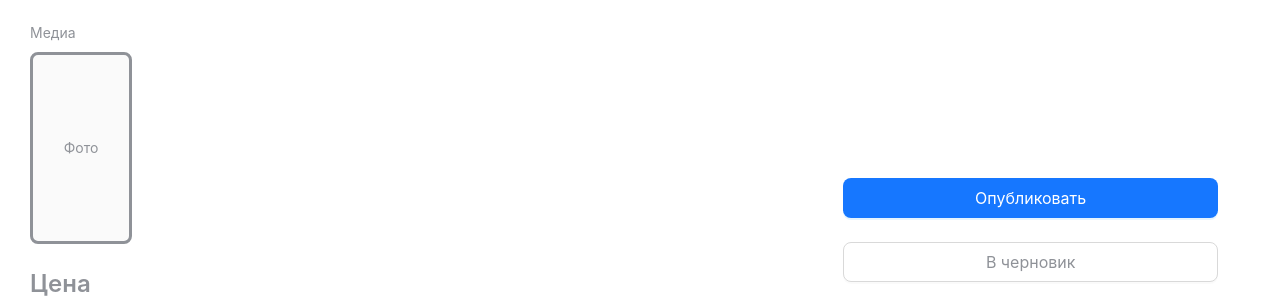
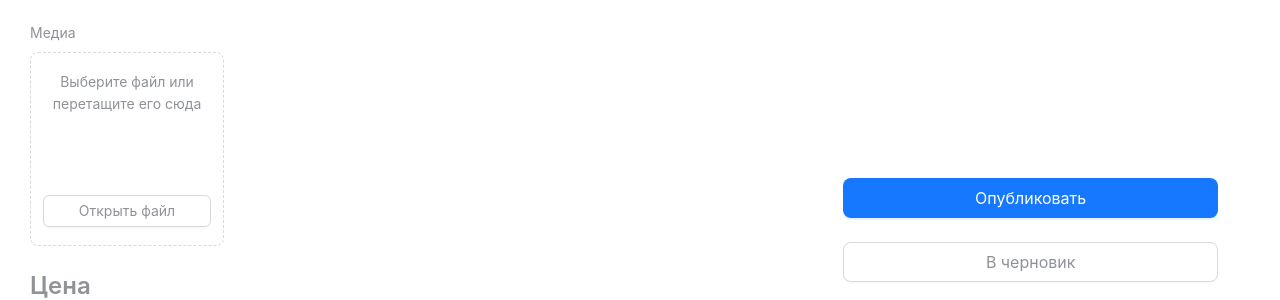
Before and after one commit to shop-define/frontend-admin, a React (Vite) app: page /good/1 in a window 1280 px wide. Shown: the part 552-852 px from the top of the page. Built offline with nearby package versions, Linux system fonts and the light colour scheme; no server answers.

Commit message:
[#0] Добавляет загрузку фото

```diff
--- /dev/null
+++ b/src/api/data/good.ts
@@ -0,0 +1,16 @@
+import { paths } from '../types/api-types.ts'
+import { API_URL } from '../../constants/constants.ts'
+import { fetchWrapper } from '../../helpers/http-api.ts'
+
+const apiUrl = `${API_URL}/good`
+
+type GoodTypes = paths['/api/good/{id}']
+export type GoodResponse = GoodTypes['get']['responses']['200']['content']['application/json']['data']
+
+async function getGoodById(id: GoodTypes['get']['parameters']['path']['id']) {
+  return fetchWrapper.get<GoodResponse>(`${apiUrl}/${id}`)
+}
+
+export const goodsApi = {
+  getGoodById,
+}
--- /dev/null
+++ b/src/api/data/images.ts
@@ -0,0 +1,22 @@
+import { API_URL } from '../../constants/constants.ts'
+import { getAuthToken, handleResponse } from '../../helpers/http-api.ts'
+import { paths } from '../types/api-types.ts'
+
+type ImagesTypes = paths['/api/images/']
+
+async function upload(image: File) {
+  const formData = new FormData()
+  formData.append('image', image)
+
+  return fetch(`${API_URL}/images`, {
+    method: 'POST',
+    headers: {
+      Authorization: getAuthToken(),
+    },
+    body: formData,
+  }).then(handleResponse<ImagesTypes['post']['responses']['200']['content']['application/json']['data']>)
+}
+
+export const imagesApi = {
+  upload,
+}
--- a/src/api/data/index.tsx
+++ b/src/api/data/index.tsx
@@ -1,24 +1,7 @@
 import { paths } from '../types/api-types.ts'
 import { API_URL } from '../../constants/constants.ts'
-
-export const Api = {
-  public: {},
-  private: {},
-}
-
-type GoodTypes = paths['/api/good/{id}']
-export type GoodResponse = GoodTypes['get']['responses']['200']['content']['application/json']['data']
-export const goodApi = {
-  getGoodById: async function (id: GoodTypes['get']['parameters']['path']['id']) {
-    const response = await fetch(`${API_URL}/good/${id}`, { method: 'GET' })
-
-    if (!response.ok) {
-      throw new Error('err')
-    }
-    const prepared = await response.json()
-    return prepared.data as GoodResponse
-  },
-}
+export { goodsApi } from './good.ts'
+export { imagesApi } from './images.ts'
 
 type GoodCategoriesTypes = paths['/api/good-categories/']
 export type GoodCategoriesListResponse =
@@ -34,7 +17,3 @@ export const goodCategoryApi = {
     return prepared.data
   },
 }
-
-export const imagesApi = {
-  postImage: async function () {},
-}
--- a/src/components/upload-button/upload-button.module.css
+++ b/src/components/upload-button/upload-button.module.css
@@ -1,10 +1,22 @@
-.wrapper {
-  display: flex;
-  flex-direction: column;
-  align-items: center;
-  justify-content: center;
+.upload > div {
+  scrollbar-width: none;
+  overflow-x: scroll;
+  flex-flow: row nowrap !important;
+  gap: 20px !important;
+}
 
-  width: 192px;
-  height: 192px;
-  padding: 18px 11px;
+.upload > div > div {
+  order: 2;
+  min-width: 194px !important;
+  height: 194px !important;
+  background-color: transparent !important;
 }
+
+.upload > div > div:last-of-type {
+  order: 1;
+}
+
+.uploadContainer {
+  height: 100%;
+  padding: 18px 12px;
+}
--- a/src/components/upload-button/upload-button.tsx
+++ b/src/components/upload-button/upload-button.tsx
@@ -1,7 +1,58 @@
+import { Button, Flex, message, Upload } from 'antd'
+import Text from 'antd/lib/typography/Text'
+import { RcFile } from 'antd/es/upload'
+import { IMAGE_URL } from '../../constants/constants.ts'
+import { imagesApi } from '../../api/data'
 import s from './upload-button.module.css'
 
-function UploadButton() {
-  return <div className={s.wrapper}></div>
+type Props = {
+  value?: string[]
+  onChange?: (value: string[]) => void
+}
+
+function UploadButton({ value = [], onChange }: Props) {
+  const [messageApi, contextHolder] = message.useMessage()
+
+  const fileList = value?.map((item) => ({
+    url: `${IMAGE_URL}/${item}`,
+    uid: item,
+    name: item,
+  }))
+
+  async function uploadRequest({ file }: { file: string | Blob | RcFile; filename?: string }) {
+    try {
+      const res = await imagesApi.upload(file as File)
+      if (res) onChange?.([...value, res.name])
+    } catch (e) {
+      messageApi.open({
+        type: 'error',
+        content: 'Ошибка загрузки фото',
+      })
+    }
+  }
+
+  function handleRemove(item: { name: string }): void {
+    onChange?.(value?.filter((val) => val !== item.name))
+  }
+
+  return (
+    <>
+      {contextHolder}
+      <Upload
+        listType='picture-card'
+        showUploadList={true}
+        fileList={fileList}
+        customRequest={uploadRequest}
+        onRemove={handleRemove}
+        className={s.upload}
+      >
+        <Flex justify={'space-between'} vertical className={s.uploadContainer}>
+          <Text>Выберите файл или перетащите его сюда</Text>
+          <Button block>Открыть файл</Button>
+        </Flex>
+      </Upload>
+    </>
+  )
 }
 
 export default UploadButton
--- /dev/null
+++ b/src/helpers/http-api.ts
@@ -0,0 +1,18 @@
+export function getAuthToken() {
+  return `Bearer ${localStorage.getItem('token-shop_define')}`
+}
+
+export async function handleResponse<T>(response: Response): Promise<T> {
+  if (!response.ok) {
+    throw new Error('err')
+  }
+
+  const prepared = await response.json()
+  return prepared.data as T
+}
+
+export const fetchWrapper = {
+  get: async function <T>(url: string): Promise<T> {
+    return fetch(url, { method: 'GET' }).then(handleResponse<T>)
+  },
+}
--- a/src/screens/good/good.tsx
+++ b/src/screens/good/good.tsx
@@ -1,14 +1,16 @@
-import { Button, Col, Divider, Flex, Form, Input, message, Radio, Row, Select, Upload } from 'antd'
+import { Button, Col, Divider, Flex, Form, Input, message, Radio, Row, Select } from 'antd'
 import Title from 'antd/lib/typography/Title'
 import { useEffect, useState } from 'react'
-import { IMAGE_URL } from '../../constants/constants.ts'
-import { goodApi, GoodCategoriesListResponse, goodCategoryApi, GoodResponse } from '../../api/data'
 import { useParams } from 'react-router-dom'
+import { goodsApi, GoodCategoriesListResponse, goodCategoryApi } from '../../api/data'
+import { GoodResponse } from '../../api/data/good.ts'
+import UploadButton from '../../components/upload-button/upload-button.tsx'
 
 function Good() {
   const { id } = useParams()
+  // @ts-expect-error fut
+  // eslint-disable-next-line @typescript-eslint/no-unused-vars
   const [messageApi, contextHolder] = message.useMessage()
-  const [imageUrl, setImageUrl] = useState<string>()
   const [categories, setCategories] = useState<GoodCategoriesListResponse>([])
   const [form] = Form.useForm<GoodResponse>()
 
@@ -18,7 +20,7 @@ function Good() {
 
   useEffect(() => {
     if (id) {
-      goodApi
+      goodsApi
         .getGoodById(id)
         .then((data) => {
           form.setFieldsValue(data)
@@ -27,17 +29,6 @@ function Good() {
     }
   }, [form, form.setFieldsValue, id])
 
-  async function uploadRequest(/*{ file }: { file: string | Blob | RcFile; filename?: string }*/) {
-    try {
-      const url = '' //await upload(file as File)
-      if (url) setImageUrl(url)
-    } catch (e) {
-      messageApi.open({
-        type: 'error',
-        content: 'ошибка загрузки фото',
-      })
-    }
-  }
   return (
     <>
       {contextHolder}
@@ -60,15 +51,8 @@ function Good() {
               <Form.Item label='Описание' name='description'>
                 <Input.TextArea style={{ height: 174 }} />
               </Form.Item>
-              <Form.Item label='Медиа'>
-                <Upload
-                  listType='picture-card'
-                  showUploadList={false}
-                  customRequest={uploadRequest}
-                  style={{ border: 'solid', height: 192 }}
-                >
-                  {imageUrl ? <img src={`${IMAGE_URL}${imageUrl}`} alt='avatar' style={{ width: '100%' }} /> : 'Фото'}
-                </Upload>
+              <Form.Item label='Медиа' name='images'>
+                <UploadButton />
               </Form.Item>
               <Title level={3}>Цена</Title>
               <Row gutter={{ lg: 20 }}>
@@ -78,7 +62,7 @@ function Good() {
                   </Form.Item>
                 </Col>
                 <Col span={12}>
-                  <Form.Item label='Цена со скидкой'>
+                  <Form.Item label='Цена со скидкой' name='priceWithDisc'>
                     <Input />
                   </Form.Item>
                 </Col>
```
Also changed, not shown: src/screens/good/good.module.css (added).
